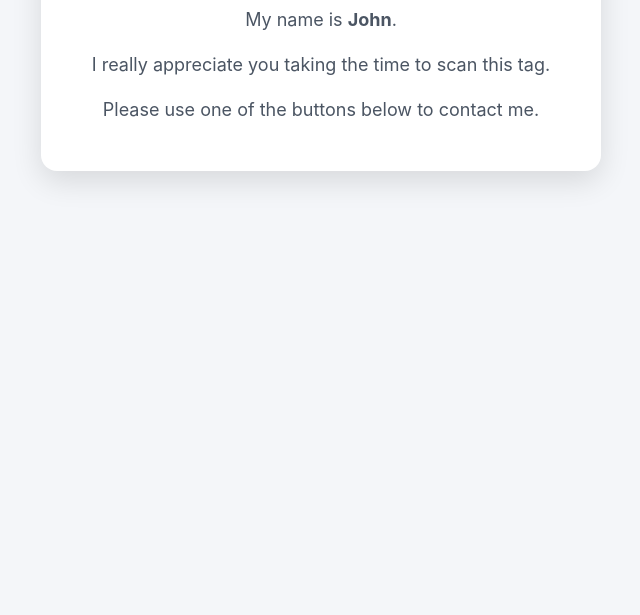
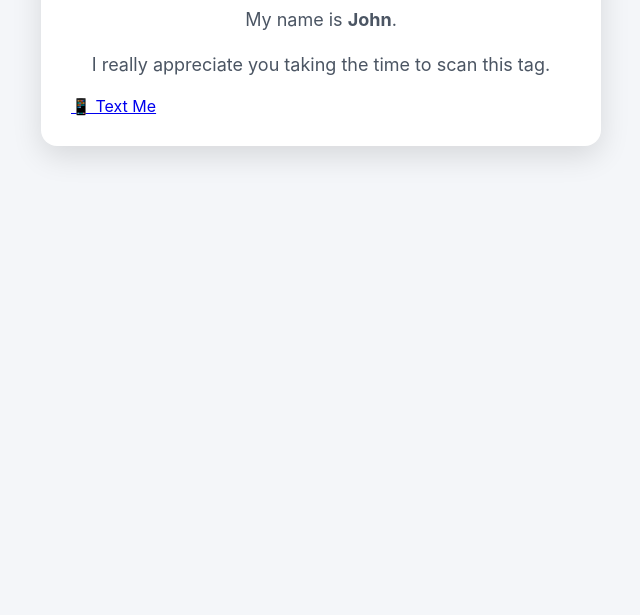
Before and after one commit to jtielli/return, a plain HTML site: page john/index.html in a window 1280 px wide. Shown: the part 185-800 px from the top of the page, without its empty margins (319-959 px from the left). Drawn offline with Linux system fonts and the light colour scheme.

Commit message:
Update index.html

```diff
--- a/john/index.html
+++ b/john/index.html
@@ -25,9 +25,10 @@ My name is <strong>John</strong>.
 I really appreciate you taking the time to scan this tag.
 </p>
 
-<p>
-Please use one of the buttons below to contact me.
-</p>
+<a class="button"
+   href="sms:+18135983656?&body=Hi John! I found your luggage.">
+    📱 Text Me
+</a>
 
 </div>
 
```
